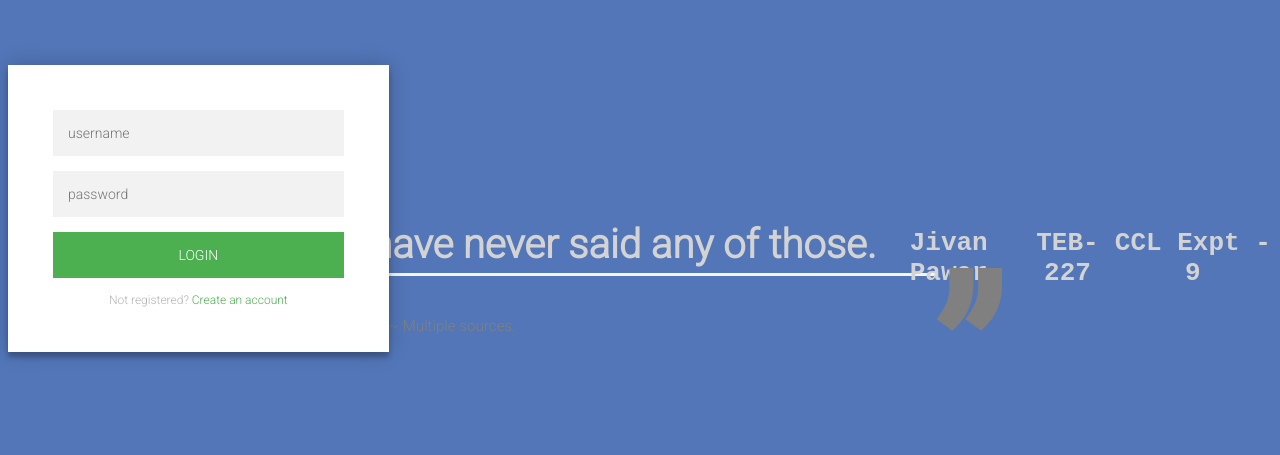
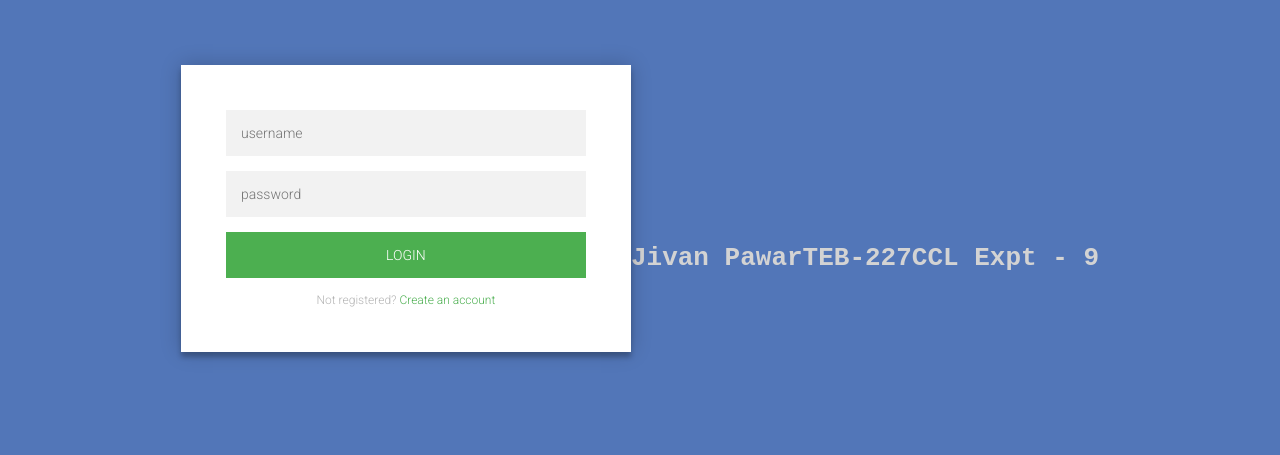
Before and after one commit to emerald-legion/ccl-expt9, a plain HTML site: page index.html in a window 1280 px wide. Shown: the part 150-605 px from the top of the page. Drawn offline with Linux system fonts and the light colour scheme.

Commit message:
Update index.html

```diff
--- a/index.html
+++ b/index.html
@@ -25,12 +25,6 @@
           </form>
         </div>
       </div>
-     <main>
-  <blockquote>
-    I have never said any of those.
-  </blockquote>
-  <small>~ Multiple sources.</small>
-</main>
       <h3>Jivan Pawar</h3>
       <h3>TEB-227</h3>
       <h3>CCL Expt - 9 </h3>
```
